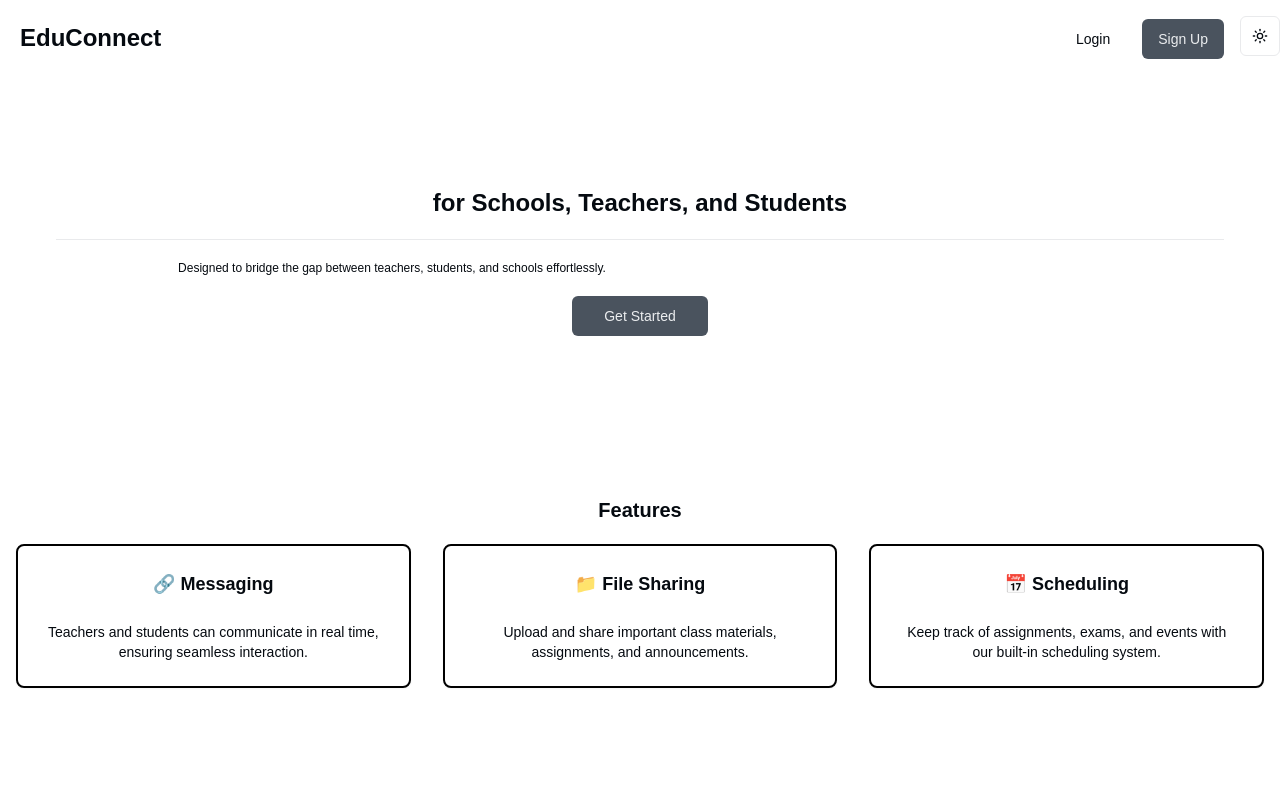
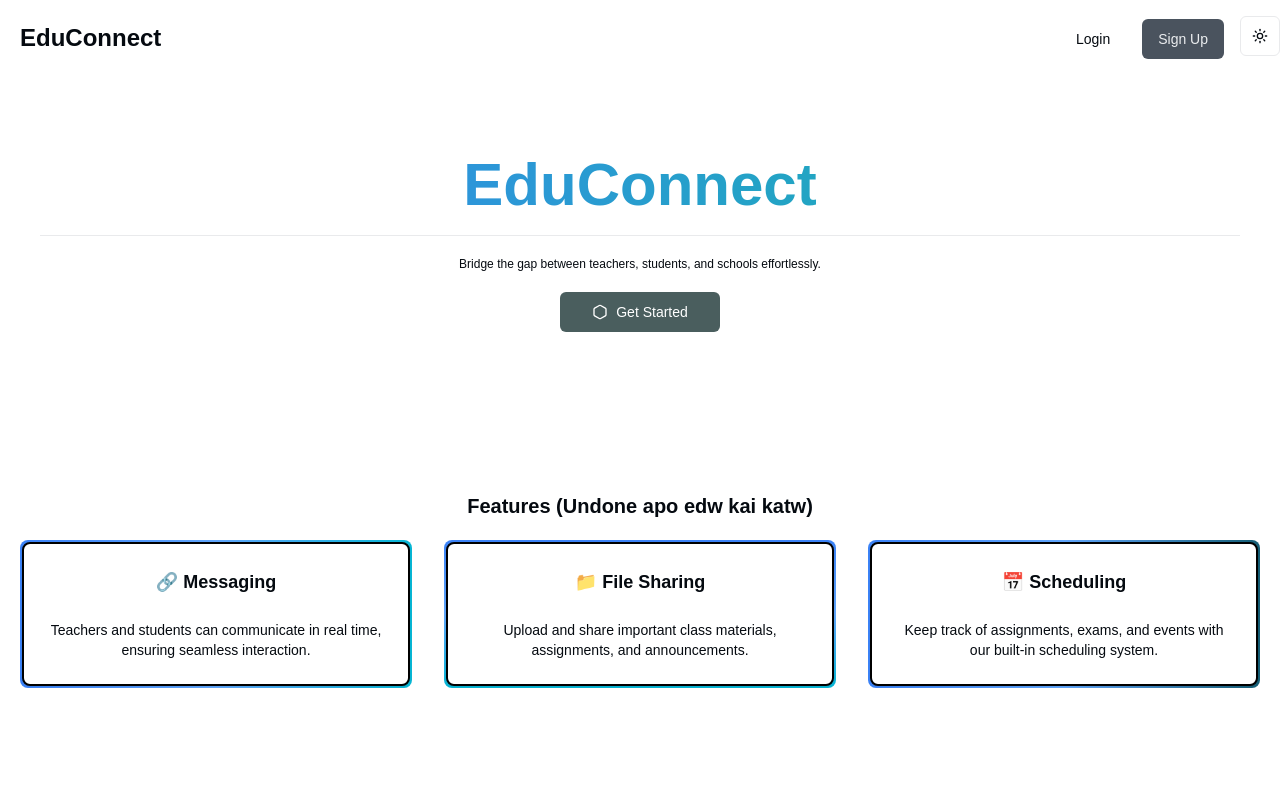
Before and after one commit to Kotsasmin/educonnect, a Next.js app: page / in a window 1280 px wide. Shown: the top 800 px of the page. Built offline with nearby package versions, Linux system fonts and the light colour scheme.

Commit message:
Main Page Redesign (Half way through)
Επίσης προστέθηκαν Lucid Icons

```diff
--- a/app/(landing)/page.tsx
+++ b/app/(landing)/page.tsx
@@ -13,14 +13,15 @@ import {
   DropdownMenuSeparator,
   DropdownMenuTrigger,
 } from "@/components/ui/dropdown-menu";
+import { Hexagon } from 'lucide-react';
 
 export default function LandingPage() {
   const router = useRouter();
 
   return (
     <div className="min-h-screen bg-gradient-to-r">
-      <header className="container mx-auto py-4  ">
-        <nav className="flex justify-between items-center">
+      <header className="container mx-auto py-4 ">
+        <nav className="flex justify-between items-center bg-opacity-20">
           <h1 className="text-lg font-bold ml-5 cursor-default transition-all sm:text-2xl">
             EduConnect
           </h1>
@@ -57,31 +58,33 @@ export default function LandingPage() {
         </nav>
       </header>
 
-      <main className="container mx-auto px-4">
+      <main className="container mx-auto px-0">
+        <div className="dark:bg-gradient-to-b from-blue-500/10 to-transparent">
         <section className="text-center py-20">
-          <h2 className="text-2xl font-bold mb-5">
-            <div className="bg-gradient-to-r to-danger bg-clip-text text-transparent  font-semibold">
-              Seamless Communication
-            </div>{" "}
-            for Schools, Teachers, and Students
+          <h2 className="text-5xl sm:text-6xl mb-5 bg-gradient-to-r from-blue-500 to-teal-500 bg-clip-text font-extrabold text-transparent text-center shadow-emerald-800">
+            EduConnect
+
           </h2>
+
           <hr className="mx-10"></hr>
 
-          <p className="text-xs max-w-2xl mx-10 mb-5 mt-5">
-            Designed to bridge the gap between teachers, students, and schools
+          <p className="text-xs mx-10 mb-5 mt-5 text-center">
+            Bridge the gap between teachers, students, and schools
             effortlessly.
           </p>
 
-          <Button className="px-8 py-4 text-sm   hover:px-9 transition-all">
-            Get Started
+          <Button variant='secondary' className="px-8 py-4 text-sm hover:px-9 transition-all">
+          <Hexagon />
+             Get Started
           </Button>
         </section>
-
-        <section className="py-20">
+        </div>
+        <section className="py-20 mx-5">
           <h1 className="text-center text-xl mb-5 font-semibold  transition-all cursor-default">
-            Features
+            Features (Undone apo edw kai katw)
           </h1>
           <div className="grid grid-cols-1 md:grid-cols-3 gap-8">
+          <div className="p-0.5 bg-gradient-to-r from-blue-500 via-blue-400 to-cyan-500 rounded-lg">
             <Card className="border-black border-2 dark:border-neutral-800">
               <CardHeader className="text-center">
                 <h3 className="text-lg font-semibold">🔗 Messaging</h3>
@@ -93,7 +96,8 @@ export default function LandingPage() {
                 </p>
               </CardContent>
             </Card>
-
+            </div>
+            <div className="p-0.5 bg-gradient-to-b from-blue-500 via-blue-400 to-cyan-500 rounded-lg">
             <Card className="border-black border-2 dark:border-neutral-800">
               <CardHeader className="text-center">
                 <h3 className="text-lg font-semibold">📁 File Sharing</h3>
@@ -105,7 +109,8 @@ export default function LandingPage() {
                 </p>
               </CardContent>
             </Card>
-
+            </div>
+            <div className="p-0.5 rounded-lg bg-gradient-to-r from-blue-500 via-blue-400 to-cyan-800">
             <Card className="border-black border-2 dark:border-neutral-800">
               <CardHeader className="text-center">
                 <h3 className="text-lg font-semibold">📅 Scheduling</h3>
@@ -117,6 +122,7 @@ export default function LandingPage() {
                 </p>
               </CardContent>
             </Card>
+            </div>
           </div>
         </section>
 
--- a/package.json
+++ b/package.json
@@ -16,7 +16,6 @@
     "@radix-ui/react-slot": "^1.1.0",
     "class-variance-authority": "^0.7.0",
     "clsx": "^2.1.1",
-    "lucide-react": "^0.453.0",
     "next": "14.2.15",
     "next-themes": "^0.3.0",
     "react": "^18",
@@ -30,6 +29,7 @@
     "@types/react-dom": "^18.3.1",
     "eslint": "^8",
     "eslint-config-next": "14.2.15",
+    "lucide-react": "^0.461.0",
     "pocketbase": "^0.22.0",
     "postcss": "^8",
     "tailwindcss": "^3.4.1",
```
Also changed, not shown: 1 other file (tests, documents, lock files or other folders).
